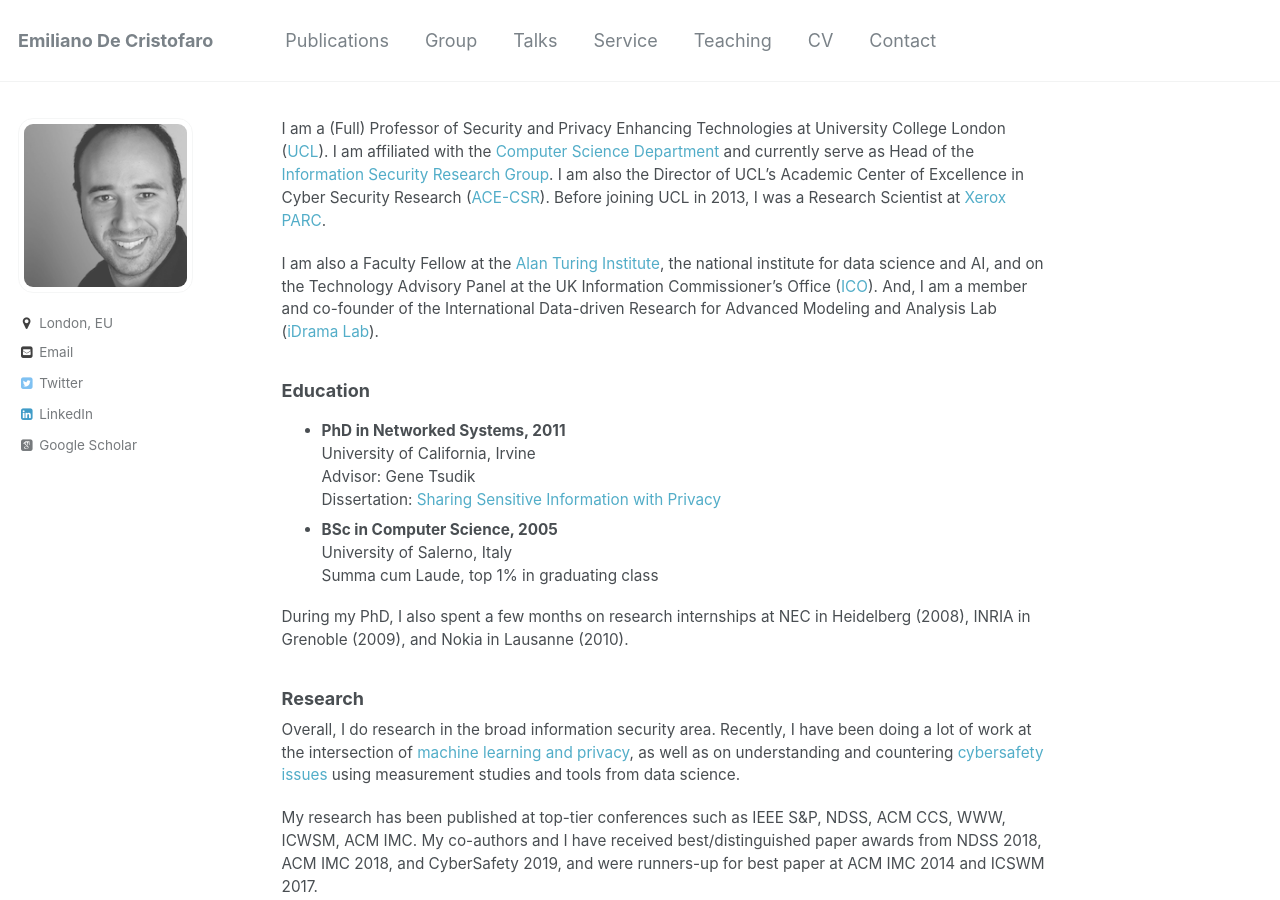
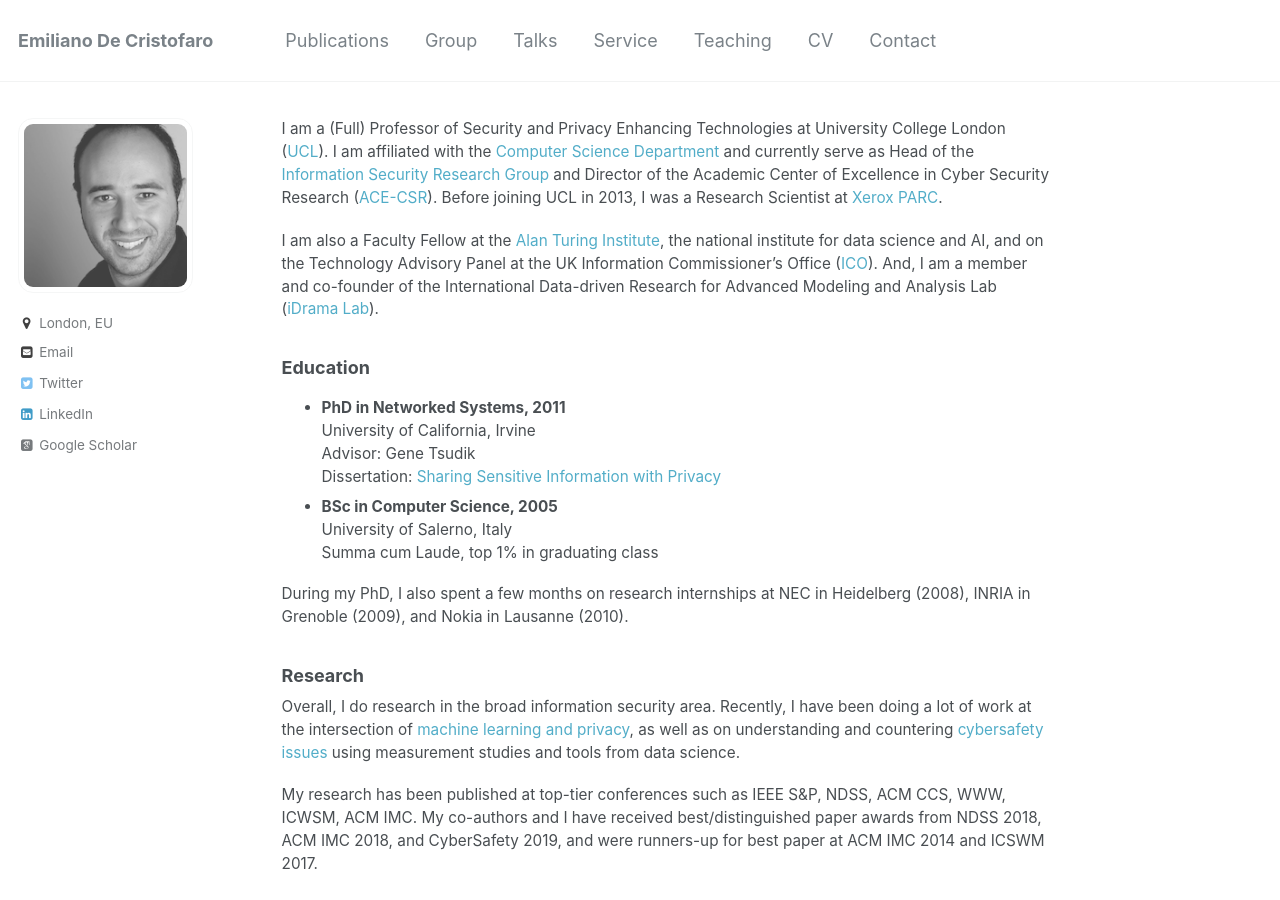
Before and after one commit to emidec/emidec.github.io, a Jekyll site: the page built from _pages/about.md, in a window 1280 px wide and 900 px high. Built offline with Jekyll 4.4.1, drawn with Linux system fonts in a browser that asks for light colours; some web fonts are replaced.

```diff
--- a/_pages/about.md
+++ b/_pages/about.md
@@ -3,7 +3,7 @@
 author_profile: true
 ---
 
-I am a (Full) Professor of Security and Privacy Enhancing Technologies at University College London ([UCL](http://www.ucl.ac.uk/)). I am affiliated with the [Computer Science Department](http://www.cs.ucl.ac.uk/) and currently serve as Head of the [Information Security Research Group](http://sec.cs.ucl.ac.uk/). I am also the Director of UCL's Academic Center of Excellence in Cyber Security Research ([ACE-CSR](http://sec.cs.ucl.ac.uk/ace_csr/)).
+I am a (Full) Professor of Security and Privacy Enhancing Technologies at University College London ([UCL](http://www.ucl.ac.uk/)). I am affiliated with the [Computer Science Department](http://www.cs.ucl.ac.uk/) and currently serve as Head of the [Information Security Research Group](http://sec.cs.ucl.ac.uk/) and Director of the Academic Center of Excellence in Cyber Security Research ([ACE-CSR](http://sec.cs.ucl.ac.uk/ace_csr/)).
 Before joining UCL in 2013, I was a Research Scientist at [Xerox PARC](http://www.parc.com/).
 
 I am also a Faculty Fellow at the [Alan Turing Institute](https://emilianodc.com/index.html), the national institute for data science and AI, and on the Technology Advisory Panel at the UK Information Commissioner's Office ([ICO](https://ico.org.uk/)). And, I am a member and co-founder of the International Data-driven Research for Advanced Modeling and Analysis Lab ([iDrama Lab](https://idrama.science/)).
```
